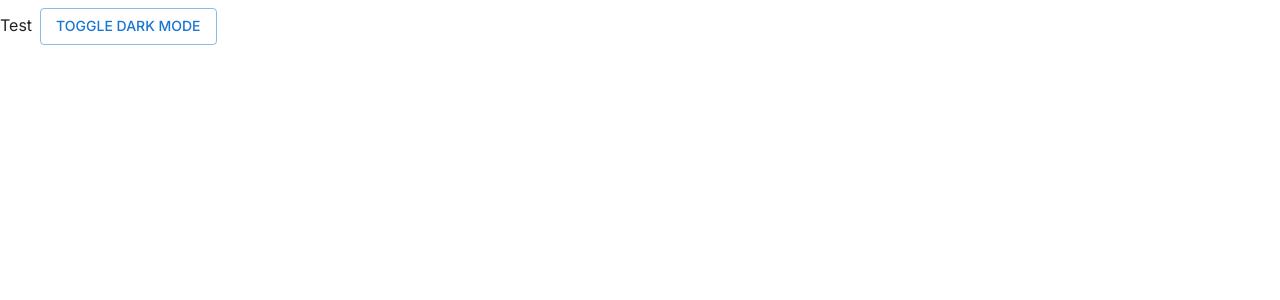
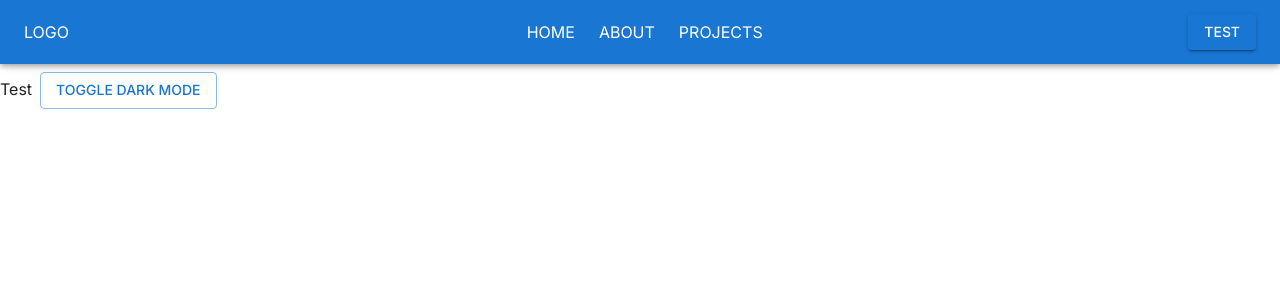
Before and after one commit to Florian-Rth/portfolio, a Next.js app: page / in a window 1280 px wide. Shown: the top 300 px of the page. Built offline with nearby package versions, Linux system fonts and the light colour scheme; what @mui/material-nextjs would draw is missing.

Commit message:
Fixed Theme and added AppBar

```diff
--- a/src/app/layout.tsx
+++ b/src/app/layout.tsx
@@ -1,16 +1,15 @@
 import type { Metadata } from "next";
 import { AppRouterCacheProvider } from "@mui/material-nextjs/v13-appRouter";
-import ThemeRegistry from '../components/ThemeRegistry';
-import { Inter } from 'next/font/google';
-
-const inter = Inter({ subsets: ['latin'] });
+import ThemeRegistry from "../components/ThemeRegistry";
+import { InitColorSchemeScript, Toolbar } from "@mui/material";
+import AppBar from "@/components/AppBar";
 
 export const metadata: Metadata = {
   title: "FlorianRth-Portfolio",
   description: "Generated by create next app",
 };
 
-export const experimental_ppr = true
+export const experimental_ppr = true;
 
 export default function RootLayout({
   children,
@@ -18,10 +17,13 @@ export default function RootLayout({
   children: React.ReactNode;
 }>) {
   return (
-    <html lang="de">
-      <body className={inter.className}>
-        <AppRouterCacheProvider options={{ enableCssLayer: true }}>
+    <html lang="de" suppressHydrationWarning>
+      <body>
+        <AppRouterCacheProvider>
           <ThemeRegistry>
+            <AppBar />
+            <Toolbar sx={{ position: "relative" }} />
+            <InitColorSchemeScript attribute="class" />
             {children}
           </ThemeRegistry>
         </AppRouterCacheProvider>
--- a/src/app/page.tsx
+++ b/src/app/page.tsx
@@ -1,16 +1,22 @@
-'use client'; // Required for useContext and event handlers
+"use client"; // Required for useContext and event handlers
 
-import * as React from 'react';
-import Button from '@mui/material/Button';
-import { ColorModeContext } from '../components/ThemeRegistry'; // Adjust path if necessary
+import * as React from "react";
+import Button from "@mui/material/Button";
+import { useColorScheme } from "@mui/material";
 
 export default function Home() {
-  const { toggleColorMode } = React.useContext(ColorModeContext);
+  const { mode, setMode } = useColorScheme();
 
   return (
     <div>
       Test
-      <Button variant="outlined" onClick={toggleColorMode} sx={{ m: 1 }}>
+      <Button
+        variant="outlined"
+        onClick={() =>
+          mode === "dark" ? setMode("light") : setMode("dark")
+        }
+        sx={{ m: 1 }}
+      >
         Toggle Dark Mode
       </Button>
     </div>
--- /dev/null
+++ b/src/components/AppBar/AppBar.tsx
@@ -0,0 +1,66 @@
+"use client";
+import React, { type FC } from "react";
+import {
+  AppBar as MuiAppBar,
+  Box,
+  Stack,
+  Toolbar,
+  Link,
+  Button,
+} from "@mui/material";
+
+const AppBar: FC = () => {
+  return (
+    <MuiAppBar>
+      <Toolbar>
+        <Stack
+          direction="row"
+          justifyContent={"space-between"}
+          flex={1}
+        >
+          <Box>
+            <p>LOGO</p>
+          </Box>
+
+          <Stack
+            direction="row"
+            spacing={3}
+            alignItems="center"
+            sx={{ ml: 4 }}
+          >
+            <Link
+              href="/Test"
+              color="inherit"
+              underline="none"
+              sx={{ textTransform: "uppercase" }}
+            >
+              Home
+            </Link>
+            <Link
+              href="/Test2"
+              color="inherit"
+              underline="none"
+              sx={{ textTransform: "uppercase" }}
+            >
+              About
+            </Link>
+            <Link
+              href="/Test2"
+              color="inherit"
+              underline="none"
+              sx={{ textTransform: "uppercase" }}
+            >
+              Projects
+            </Link>
+          </Stack>
+
+          <Stack justifyContent="center">
+            <Button variant="contained">Test</Button>
+          </Stack>
+        </Stack>
+      </Toolbar>
+    </MuiAppBar>
+  );
+};
+
+export default AppBar;
--- /dev/null
+++ b/src/components/AppBar/index.tsx
@@ -0,0 +1 @@
+export { default } from "./AppBar";
--- a/src/components/ThemeRegistry.tsx
+++ b/src/components/ThemeRegistry.tsx
@@ -1,88 +1,67 @@
-'use client';
+"use client";
+import React, { forwardRef } from "react";
+import {
+  createTheme,
+  CssBaseline,
+  ThemeProvider,
+} from "@mui/material";
+import NextLink from "next/link";
+import { LinkProps as NextLinkProps } from "next/link";
+import { Inter } from "next/font/google";
 
-import * as React from 'react';
-import { ThemeProvider, createTheme } from '@mui/material/styles';
-import CssBaseline from '@mui/material/CssBaseline';
-import { Inter } from 'next/font/google';
+const inter = Inter({ subsets: ["latin"] });
 
-const inter = Inter({ subsets: ['latin'] });
+const ThemeContext = React.createContext(null);
 
-export const ColorModeContext = React.createContext({ toggleColorMode: () => {} });
+interface LinkBehaviourProps extends NextLinkProps {
+  ref?: React.Ref<HTMLAnchorElement>;
+}
 
-export default function ThemeRegistry({ children }: { children: React.ReactNode }) {
-  const [mode, setMode] = React.useState<'light' | 'dark'>('light');
+// https://stackoverflow.com/questions/66226576/using-the-material-ui-link-component-with-the-next-js-link-component/74419666#74419666
+const LinkBehaviour = forwardRef<
+  HTMLAnchorElement,
+  LinkBehaviourProps
+>(function LinkBehaviour(props, ref) {
+  return <NextLink ref={ref} {...props} />;
+});
 
-  React.useEffect(() => {
-    const storedMode = localStorage.getItem('themeMode') as 'light' | 'dark' | null;
-    const prefersDarkMode = window.matchMedia && window.matchMedia('(prefers-color-scheme: dark)').matches;
-    if (storedMode) {
-      setMode(storedMode);
-    } else if (prefersDarkMode) {
-      setMode('dark');
-    }
-    // Ensure this effect runs only once on mount
-  }, []);
-
-  const colorMode = React.useMemo(
-    () => ({
-      toggleColorMode: () => {
-        setMode((prevMode) => {
-          const newMode = prevMode === 'light' ? 'dark' : 'light';
-          localStorage.setItem('themeMode', newMode);
-          return newMode;
-        });
+const ThemeRegistry: React.FC<{
+  children: React.ReactNode;
+}> = (props) => {
+  const theme = createTheme({
+    cssVariables: {
+      colorSchemeSelector: "class",
+      disableCssColorScheme: true,
     },
-    }),
-    [],
-  );
-
-  const theme = React.useMemo(
-    () =>
-      createTheme({
-        palette: {
-          mode,
-          ...(mode === 'light'
-            ? {
-                // palette values for light mode
-                primary: { main: '#1976d2' },
-                secondary: { main: '#dc004e' },
-                background: {
-                  default: '#ffffff',
-                  paper: '#f5f5f5',
-                },
-              }
-            : {
-                // palette values for dark mode
-                primary: { main: '#90caf9' },
-                secondary: { main: '#f48fb1' },
-                background: {
-                  default: '#121212',
-                  paper: '#1e1e1e',
-                },
-              }),
+    colorSchemes: {
+      light: true,
+      dark: true,
     },
     typography: {
       fontFamily: inter.style.fontFamily,
     },
     components: {
-          MuiAppBar: {
-            styleOverrides: {
-              colorPrimary: {
-                backgroundColor: mode === 'light' ? '#1976d2' : '#1e1e1e',
+      MuiLink: {
+        defaultProps: {
+          component: LinkBehaviour,
+        },
+      },
+      MuiButtonBase: {
+        defaultProps: {
+          LinkComponent: LinkBehaviour,
         },
       },
     },
-        },
-      }),
-    [mode],
-  );
+  });
 
   return (
-    <ColorModeContext.Provider value={colorMode}>
+    <ThemeContext.Provider value={null}>
       <ThemeProvider theme={theme}>
-        <CssBaseline />
-        {children}
+        <CssBaseline enableColorScheme />
+        {props.children}
       </ThemeProvider>
-    </ColorModeContext.Provider>
+    </ThemeContext.Provider>
   );
-}
+};
+
+export default ThemeRegistry;
```
Lines whose indentation alone changed are shown as unchanged.
